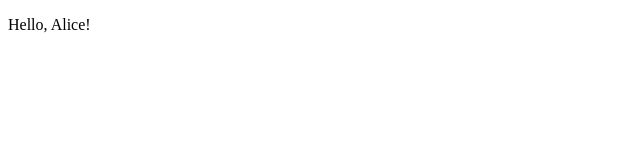
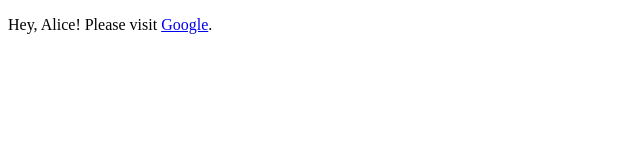
Before and after one commit to AshleyBlueRamsey/getting-started-with-react, a React (Create React App) app: page / in a window 1280 px wide. Shown: the top 160 px of the page, without its empty margins (0-640 px from the left). Built offline with nearby package versions, Linux system fonts and the light colour scheme.

Commit message:
updated App.js

```diff
--- a/src/App.js
+++ b/src/App.js
@@ -2,7 +2,14 @@ import "./App.css";
 
 function App() {
   const name = "Alice";
-  const element = <p>Hello, {name}!</p>
+  const url = "https://www.google.com/";
+  const linkText = "Google";
+  const element = (
+    <p>
+      {" "}
+      Hey, {name}! Please visit <a href={url}>{linkText}</a>.
+    </p>
+  );
 
   return element;
 }
```
